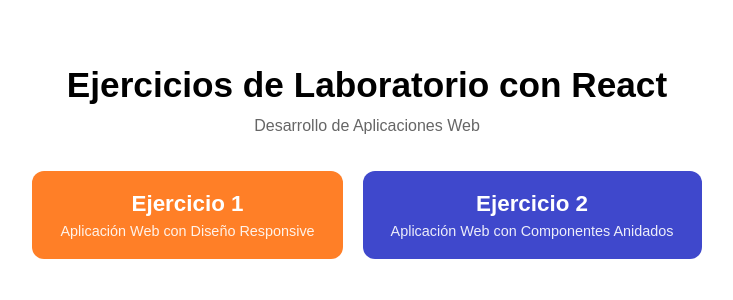
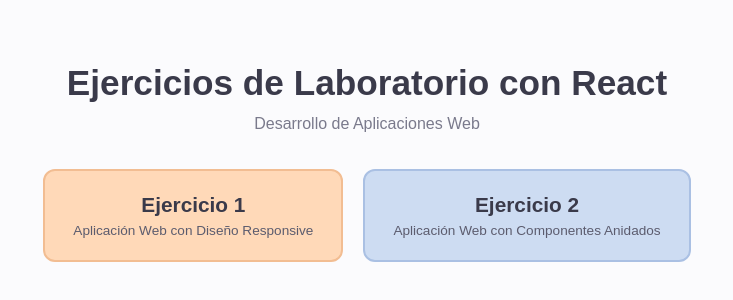
Before and after one commit to E5gar/Ejercicio01React, a React (Vite) app in the folder ejerciciosLabReact/: page / in a window 1280 px wide. Shown: the part 238-538 px from the top of the page, without its empty margins (273-1006 px from the left). Built offline with nearby package versions, Linux system fonts and the light colour scheme.

Commit message:
estilos css app

```diff
--- a/ejerciciosLabReact/src/App.css
+++ b/ejerciciosLabReact/src/App.css
@@ -7,16 +7,19 @@
   gap: 12px;
   padding: 20px;
   text-align: center;
+  background: #fbfbfd;
+  color: #3a3a4a;
 }
 
 .inicio h1 {
   margin: 0;
   font-size: 2.2rem;
+  color: #3a3a4a;
 }
 
 .inicio p {
   margin: 0 0 24px;
-  color: #666;
+  color: #7a7a8c;
 }
 
 .inicio-botones {
@@ -28,33 +31,43 @@
   display: flex;
   flex-direction: column;
   gap: 6px;
-  min-width: 220px;
-  padding: 20px 28px;
+  min-width: 240px;
+  padding: 22px 28px;
   border-radius: 12px;
-  color: #fff;
-  font-size: 1.4rem;
+  color: #3a3a4a;
+  font-size: 1.3rem;
   font-weight: bold;
   text-decoration: none;
-  transition: transform 0.2s, box-shadow 0.2s;
+  transition: transform 0.2s, box-shadow 0.2s, border-color 0.2s;
 }
 
 .boton span {
-  font-size: 0.9rem;
+  font-size: 0.85rem;
   font-weight: normal;
-  opacity: 0.9;
+  color: #5c5c6e;
 }
 
 .boton:hover {
   transform: translateY(-4px);
-  box-shadow: 0 8px 18px rgba(0, 0, 0, 0.25);
+  box-shadow: 0 8px 20px rgba(130, 140, 180, 0.25);
 }
 
 .boton-1 {
-  background: #ff7f27;
+  background: #ffd9b8;
+  border: 2px solid #f2bd92;
+}
+
+.boton-1:hover {
+  border-color: #e09f6e;
 }
 
 .boton-2 {
-  background: #3f48cc;
+  background: #cddcf2;
+  border: 2px solid #aac0e3;
+}
+
+.boton-2:hover {
+  border-color: #8faed9;
 }
 
 @media (max-width: 600px) {
```
